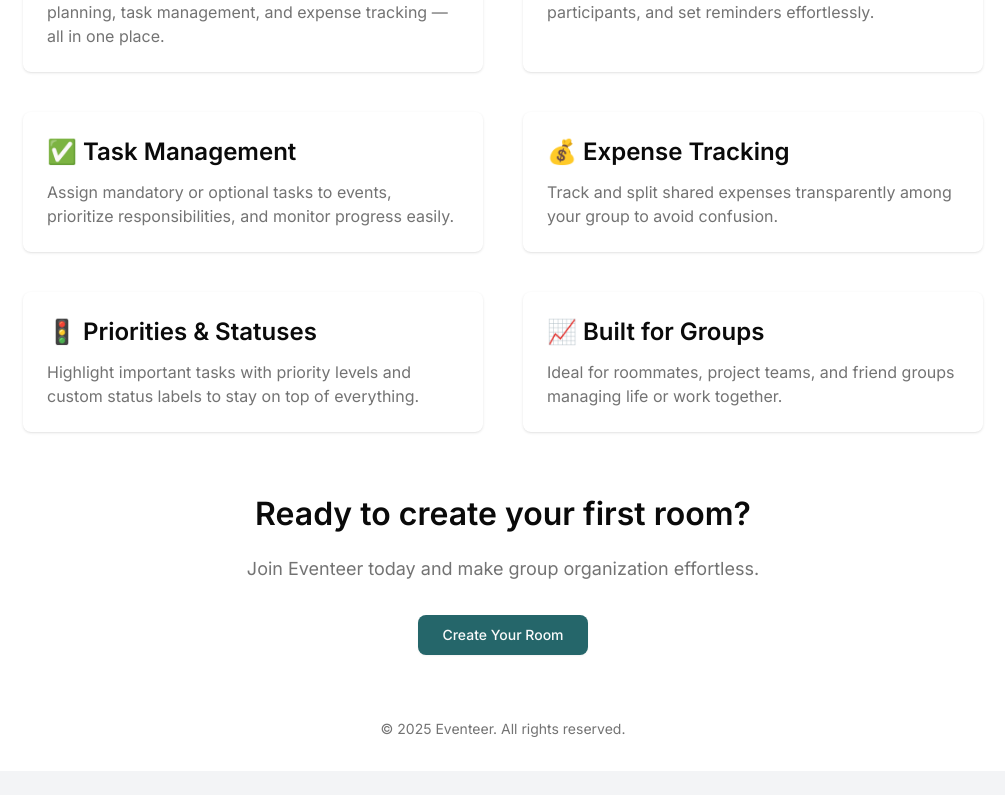
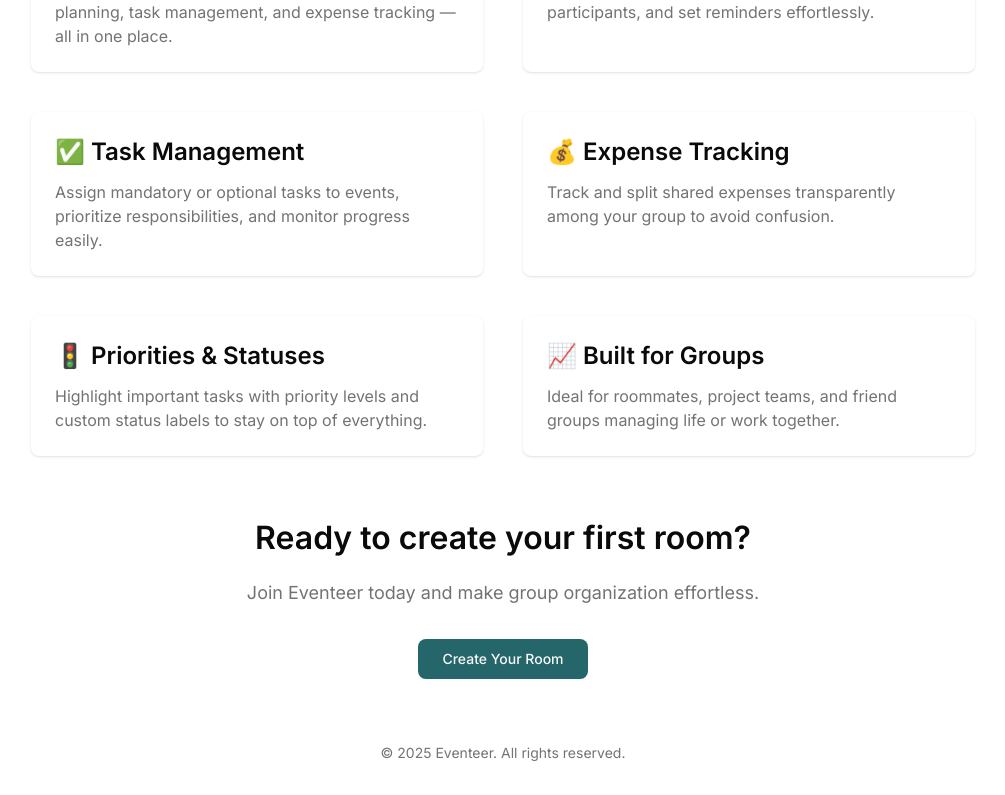
Before and after one commit to kezniklm/Eventeer, a Next.js app: page / in a window 1280 px wide. Shown: the part 558-1353 px from the top of the page, without its empty margins (137-1142 px from the left). Before the commit the page ends 1329 px from the top, so only its background shows below. Built offline with nearby package versions, Linux system fonts and the light colour scheme; no server answers.

Commit message:
Fix container+paddings

```diff
--- a/src/app/(landing-page)/page.tsx
+++ b/src/app/(landing-page)/page.tsx
@@ -11,7 +11,7 @@
 
 const HomePage = () => (
   <div className="flex flex-grow flex-col items-center">
-    <section className="mt-4 flex max-w-4xl flex-col items-center px-8 text-center">
+    <section className="mt-4 flex max-w-4xl flex-col items-center px-2 text-center">
       <PageHeading>
         Organize Life Together with <span className="text-primary">Eventeer</span>
       </PageHeading>
@@ -29,7 +29,7 @@
       </div>
     </section>
 
-    <section id="features" className="mt-16 w-full max-w-6xl px-6">
+    <section id="features" className="mt-16 w-full max-w-6xl px-2">
       <h2 className="animate-fade-in-slow mb-16 text-center text-4xl font-bold">✨ Features</h2>
       <div className="grid gap-10 md:grid-cols-2">
         {features.map((feature, index) => (
@@ -38,7 +38,7 @@
       </div>
     </section>
 
-    <section className="mt-16 px-6 text-center">
+    <section className="mt-16 px-2 text-center">
       <h2 className="animate-fade-in-slow mb-6 text-3xl font-semibold md:text-4xl">Ready to create your first room?</h2>
       <p className="text-muted-foreground animate-fade-in-slow mb-8 text-lg delay-200">
         Join Eventeer today and make group organization effortless.
--- a/src/app/rooms/[link]/page.tsx
+++ b/src/app/rooms/[link]/page.tsx
@@ -123,7 +123,7 @@
   );
 
   return (
-    <div className="mx-auto max-w-7xl space-y-8 px-4 py-6 sm:px-6 md:space-y-10 md:px-8 lg:space-y-12 lg:px-12">
+    <div className="mx-auto space-y-8 px-2 sm:px-6 md:space-y-10 md:px-8 lg:space-y-12">
       <header className="space-y-4">
         <div className="flex items-center justify-between">
           <h1 className="text-2xl font-bold sm:text-3xl md:text-4xl lg:text-5xl">{room.name}</h1>
--- a/src/components/layout/private-layout.tsx
+++ b/src/components/layout/private-layout.tsx
@@ -36,7 +36,7 @@
         <SignOutButton />
       </Navigation>
 
-      <main className="container mx-auto max-w-4/5 px-2 py-8">{children}</main>
+      <main className="container mx-auto px-8 py-8 lg:max-w-4/5">{children}</main>
 
       <Footer />
     </>
--- a/src/components/layout/public-layout.tsx
+++ b/src/components/layout/public-layout.tsx
@@ -20,7 +20,7 @@
       </Button>
     </Navigation>
 
-    <main className="container mx-auto max-w-4/5 px-2 py-8">{children}</main>
+    <main className="container mx-auto px-8 py-8 lg:max-w-4/5">{children}</main>
 
     <Footer />
   </>
--- a/src/components/profile/profile-details-card.tsx
+++ b/src/components/profile/profile-details-card.tsx
@@ -7,7 +7,7 @@
 };
 
 export const ProfileDetails = async ({ user }: ProfileCardProps) => (
-  <Card className="bg-secondary w-full items-center text-center md:w-1/2 md:min-w-1/2">
+  <Card className="bg-secondary w-full items-center px-6 text-center md:w-1/2 md:min-w-1/2">
     <CardHeader>
       <CardTitle className="flex grow flex-col items-center justify-center text-center align-middle" />
     </CardHeader>
--- a/src/components/rooms/event-card.tsx
+++ b/src/components/rooms/event-card.tsx
@@ -55,7 +55,7 @@
   const { id } = await getCurrentUser();
 
   return (
-    <Card className="bg-secondary animate-fade-in-slow group space-y-4 p-4">
+    <Card className="bg-secondary animate-fade-in-slow group space-y-4">
       <CardHeader className="flex items-start justify-between">
         <div>
           <CardTitle className="text-2xl">{name}</CardTitle>
--- a/src/components/rooms/room-card.tsx
+++ b/src/components/rooms/room-card.tsx
@@ -46,7 +46,7 @@
     <CardHeader>
       <CardTitle className="flex text-3xl">
         <span>{title}</span>
-        <div className="ml-auto flex gap-2">
+        <div className="ml-auto flex flex-col gap-2 md:flex-row">
           {handleLeave && (
             <AlertDialog>
               <AlertDialogTrigger asChild>
--- a/src/components/rooms/settleup-card.tsx
+++ b/src/components/rooms/settleup-card.tsx
@@ -51,7 +51,7 @@
   const { id } = await getCurrentUser();
 
   return (
-    <Card className="bg-secondary animate-fade-in-slow group space-y-4 p-4">
+    <Card className="bg-secondary animate-fade-in-slow group space-y-4">
       <CardHeader className="flex items-start justify-between">
         <div>
           <CardTitle className="text-2xl">{name}</CardTitle>
--- a/src/components/rooms/task-card.tsx
+++ b/src/components/rooms/task-card.tsx
@@ -51,7 +51,7 @@
   };
 
   return (
-    <Card className="bg-secondary animate-fade-in-slow w-full space-y-4 p-4">
+    <Card className="bg-secondary animate-fade-in-slow w-full space-y-4">
       <CardHeader className="flex items-start justify-between">
         <div>
           <CardTitle className="text-2xl">{name}</CardTitle>
```
